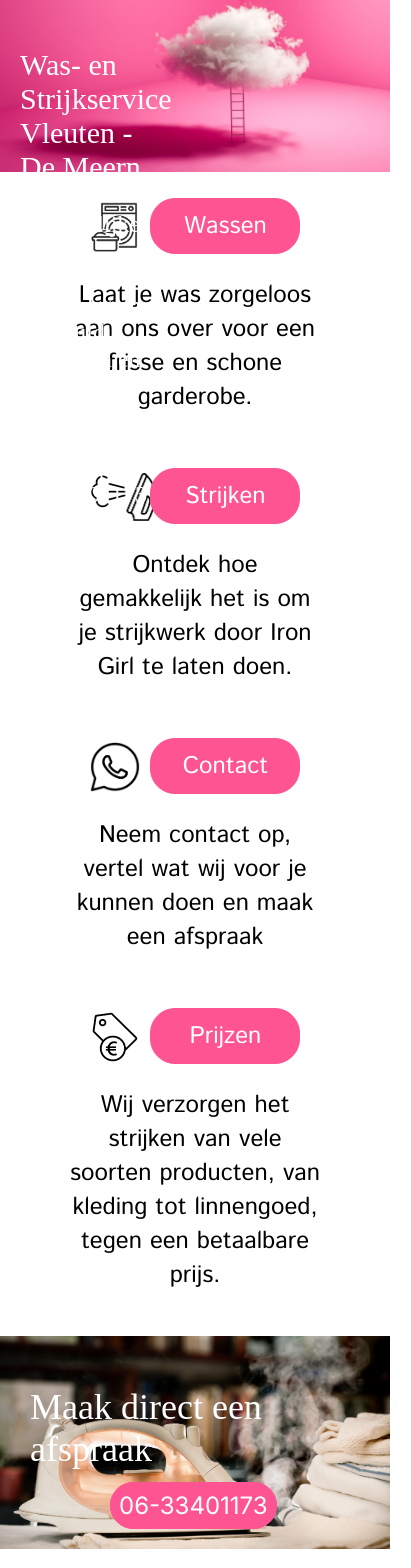
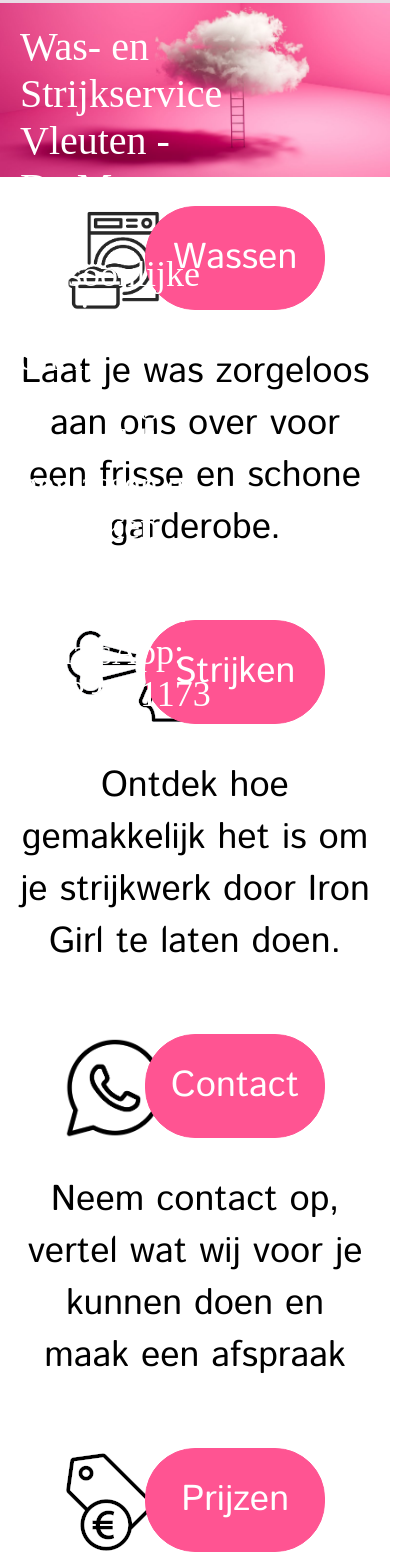
Before and after one commit to clearblocks/irongirl, a React (Create React App) app: page / in a window 390 px wide. Shown: the part 118-1686 px from the top of the page, 411 px wide, since content can reach past the window. Built offline with nearby package versions, Linux system fonts and the light colour scheme; a web font is replaced by a local one.

Commit message:
Increased font-sizes mobile more

```diff
--- a/src/App.scss
+++ b/src/App.scss
@@ -11,7 +11,7 @@ $desktop: 1000px;
 $screen_medium: 440px;
 $screen_large: 1400px;
 $font_size_desktop: 18px;
-$font_size_mobile: 24px;
+$font_size_mobile: 36px;
 $red: #ff3838;
 $grey: #d9d9d9;
 //$text_color: #491c1c;
@@ -27,18 +27,19 @@ body {
 }
 
 .button {
+  display: inline-block;
   font-family: $font_istok;
   text-decoration: none;
   text-align: center;
   background-color: $button_color;
   border: 1px solid $button_border_color;
   color: white;
-  border-radius: 25px;
+  border-radius: 50px;
   cursor: pointer;
 
   padding: 10px;
-  width: 150px;
-  font-size: 24px;
+  width: 180px;
+  font-size: $font_size_mobile;
 
   @media screen and (min-width: $desktop) {
     padding: 12px;
@@ -53,10 +54,7 @@ body {
 }
 
 .icon {
-  @media screen and (min-width: $desktop) {
-    height: 100px;
-  }
-  height: 50px;
+  height: 100px;
 }
 
 .mail-icon {
@@ -109,9 +107,9 @@ img {
 
   input {
     font-family: $font_arial;
-    height: 24px;
-    font-size: 20px;
-    width: 60%;
+    height: 40px;
+    font-size: 36px;
+    width: 80%;
 
     &.error {
       border-color: $red;
@@ -136,7 +134,7 @@ img {
     padding: 10px;
     width: 93%;
     height: 200px;
-    font-size: 20px;
+    font-size: 36px;
 
     @media screen and (min-width: $desktop) {
       height: 300px;
@@ -218,10 +216,10 @@ header {
 
   div {
     position: absolute;
-    top: 50px;
+    top: 20px;
     left: 20px;
     color: white;
-    width: 37%;
+    width: 50%;
 
     @media screen and (min-width: $desktop) {
       width: 26%;
@@ -231,7 +229,7 @@ header {
     }
 
     .span-large {
-      font-size: 30px;
+      font-size: 40px;
       @media screen and (min-width: $desktop) {
         font-size: 46px;
       }
@@ -284,7 +282,7 @@ header {
         }
       }
 
-      width: 65%;
+      width: 90%;
       margin: 10px auto;
       padding: 10px;
       text-align: center;
@@ -329,10 +327,10 @@ header {
   color: white;
 
   &.whatsapp-cta {
-    margin: 0 auto;
     color: $text_color;
 
     @media screen and (min-width: $desktop) {
+      margin: 0 auto;
       width: 80%;
     }
 
@@ -342,7 +340,7 @@ header {
 
     h2.click {
       display: inline-block;
-      vertical-align: super;
+      vertical-align: bottom;
       margin-top: 0;
       margin-right: 11px;
       font-weight: bold;
@@ -362,8 +360,8 @@ header {
   }
 
   .icon {
-    width: 40px;
-    height: 40px;
+    width: 80px;
+    height: 80px;
 
     @media screen and (min-width: $desktop) {
       width: 50px;
@@ -383,15 +381,13 @@ header {
     h2 {
       font-family: $font_inria;
       font-weight: normal;
-      font-size: 36px;
       margin-bottom: 20px;
+      margin-top: 0;
     }
 
     .button {
       font-family: $font_inter;
-      padding: 8px;
-      width: 100px;
-      margin-left: 80px;
+      width: 250px;
 
       @media screen and (min-width: $desktop) {
         padding: 12px;
```
